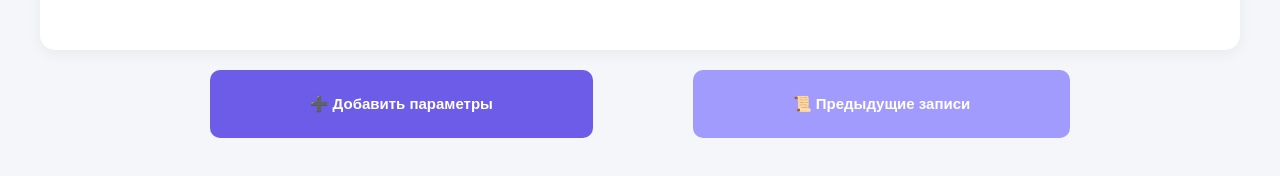
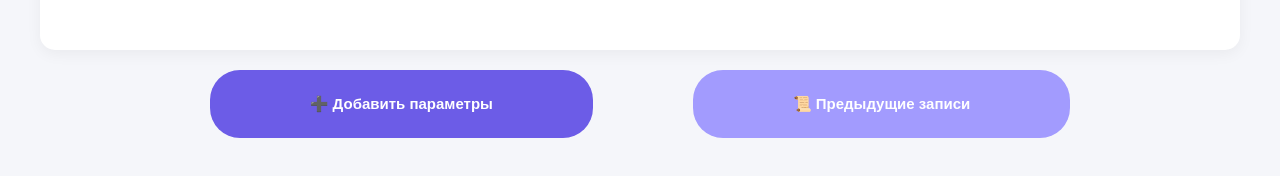
Before and after one commit to RakDarina/my-fitness-rpg, a plain HTML site: page index.html in a window 1280 px wide. Shown: the part 620-796 px from the top of the page. Drawn offline with Linux system fonts and the light colour scheme.

Commit message:
Update index.html

```diff
--- a/index.html
+++ b/index.html
@@ -123,6 +123,9 @@
 
     font-size: 15px !important;
     white-space: nowrap;
+
+    /*скругление*/
+    border-radius: 30px !important;
 }
 
 
```
